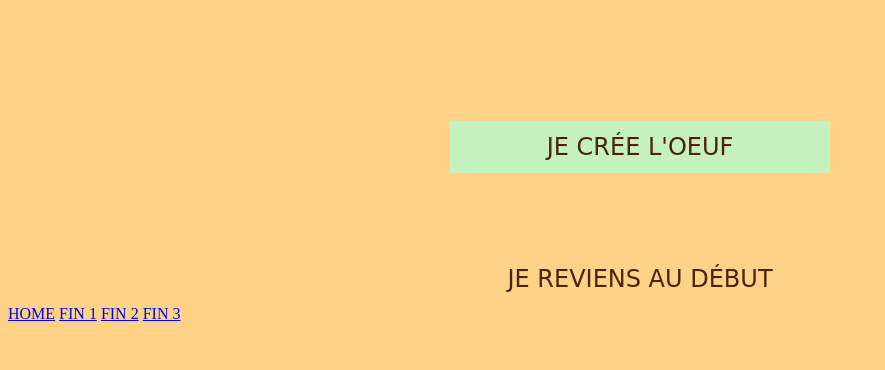
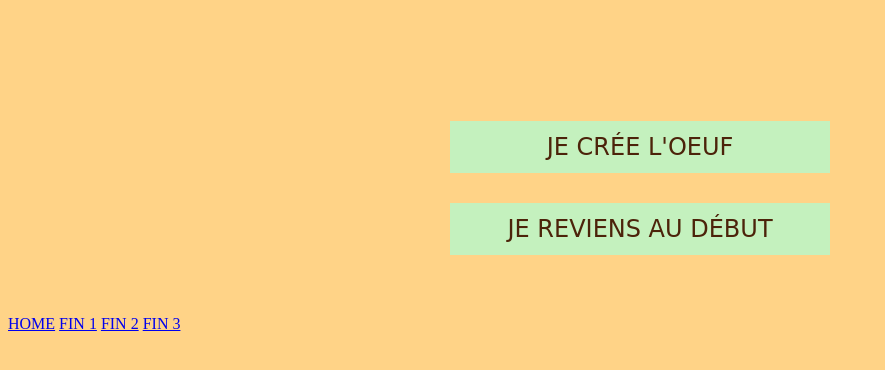
Before and after one commit to AdelineDb/el_famoso_marcel, a PHP site: page /cookingEgg.php in a window 1280 px wide. Shown: the part 378-748 px from the top of the page, without its empty margins (0-885 px from the left). Run offline with PHP 8.4, Linux system fonts and the light colour scheme; data that the repository does not hold is empty; some web fonts are replaced.

Commit message:
bouton logout done partout

```diff
--- a/public/choixPersonnage.php
+++ b/public/choixPersonnage.php
@@ -53,7 +53,7 @@ $characters = json_decode(file_get_contents("http://easteregg.wildcodeschool.fr/
 
     <?php }} ?>
     <div class="bottom">
-            <a class="boutonfin" href="cookingEgg.php"><button type="submit">JE FAIS MON CHOIX</button></a>
+        <a class="boutonfin" href="cookingEgg.php"><button type="submit">JE FAIS MON CHOIX</button></a>
         <a class="boutonfin" href="index.php"><button type="submit">JE REVIENS AU DÉBUT</button></a>
     </div>
 </form>
--- a/public/cookingEgg.php
+++ b/public/cookingEgg.php
@@ -102,7 +102,7 @@ if (isset($_GET['add_egg'])) {
     <a class="boutonfin1 textdeconone" href="checkFormEgg.php">
         <button type="submit">JE CRÉE L'OEUF</button>
     </a>
-    <a class="boutonfin" href="index.php"><button type="submit">JE REVIENS AU DÉBUT</button></a>
+    <a class="boutonfin1 marg" href="index.php"><button type="submit">JE REVIENS AU DÉBUT</button></a>
 </div>
 
 <a href="index.php">HOME</a>
--- a/public/css/style.css
+++ b/public/css/style.css
@@ -207,15 +207,16 @@ button {
 
 }
 
-.inputt {
-    border: 1px solid red;
-}
-
 .boutonfin1 > button:hover {
     color: #C4F1BE;
     background-color: #4C230A;
     text-decoration: none;
 
+}
+
+.marg{
+    margin-top: -50px;
+    text-decoration: none;
 }
 
 /*----------------FIN1------------------*/
--- a/public/fin1.php
+++ b/public/fin1.php
@@ -38,7 +38,7 @@ $characters = json_decode(file_get_contents("http://easteregg.wildcodeschool.fr/
 
     <div class="bottom">
         <a class="boutonfin" href="lougout1.php"><button type="submit">JE CHANGE DE PERSONNAGE</button></a>
-        <a class="boutonfin" href="index.php"><button type="submit">JE REVIENS AU DÉBUT</button></a>
+        <a class="boutonfin" href="lougout1.php"><button type="submit">JE REVIENS AU DÉBUT</button></a>
     </div>
 
     <a href="index.php">HOME</a>
--- a/public/fin2.php
+++ b/public/fin2.php
@@ -37,7 +37,7 @@ $eggs = json_decode(file_get_contents("http://easteregg.wildcodeschool.fr/api/eg
 
     <div class="bottom">
         <a class="boutonfin" href="lougout1.php"><button type="submit">JE CHANGE DE PERSONNAGE</button></a>
-        <a class="boutonfin" href="index.php"><button type="submit">JE REVIENS AU DÉBUT</button></a>
+        <a class="boutonfin" href="lougout1.php"><button type="submit">JE REVIENS AU DÉBUT</button></a>
     </div>
 
 
--- a/public/fin3.php
+++ b/public/fin3.php
@@ -18,7 +18,7 @@ $characters = json_decode(file_get_contents("http://easteregg.wildcodeschool.fr/
     </div>
 
     <div class="bottom">
-        <a class="boutonfin" href="index.php"><button type="submit">JE REVIENS AU DÉBUT</button></a>
+        <a class="boutonfin" href="lougout1.php"><button type="submit">JE REVIENS AU DÉBUT</button></a>
     </div>
 
 
--- a/public/lougout1.php
+++ b/public/lougout1.php
@@ -2,6 +2,6 @@
 require 'fin1.php';
 
 if (session_destroy()) {
-    header('Location: choixPersonnage.php');
+    header('Location: index.php');
 }
 ?>
```
